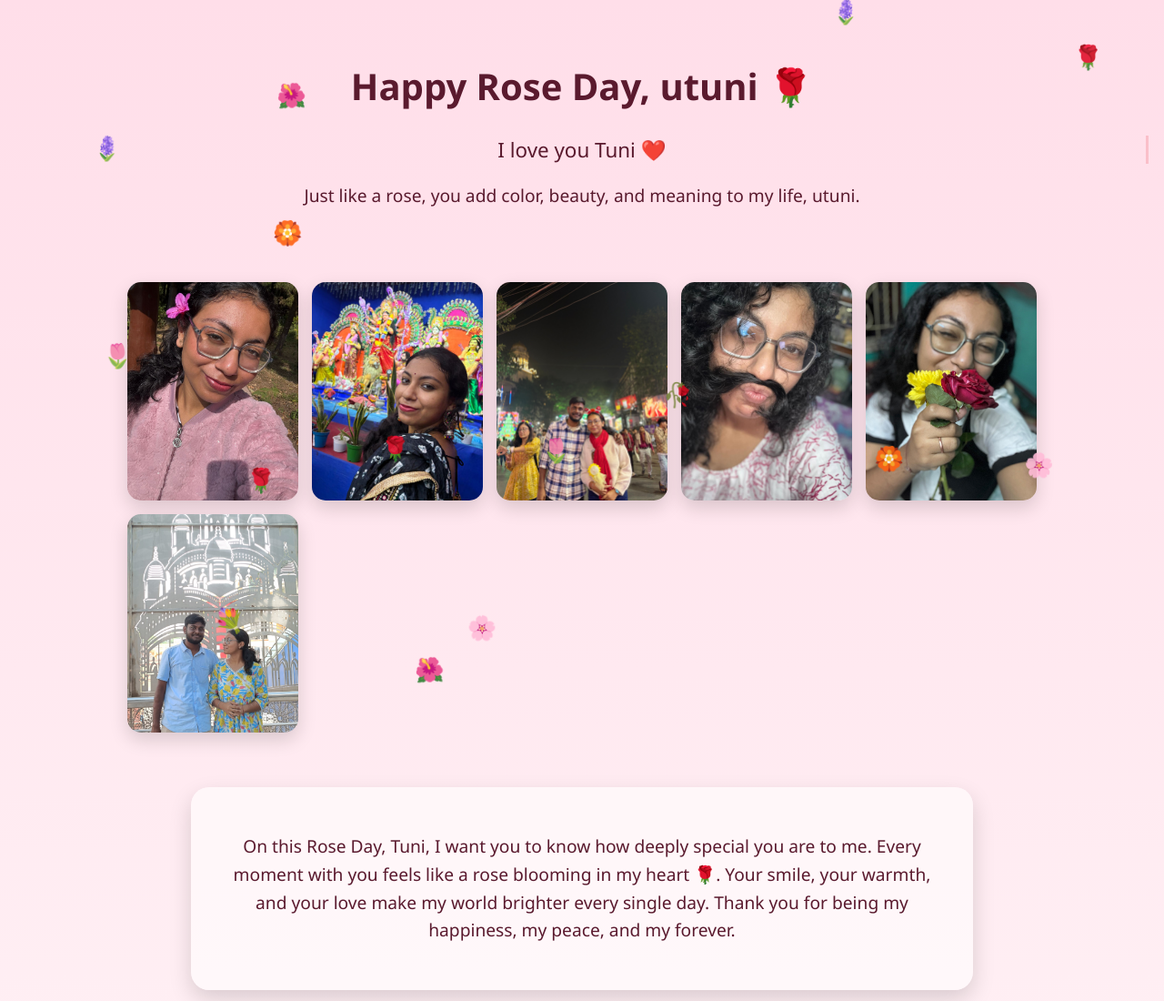
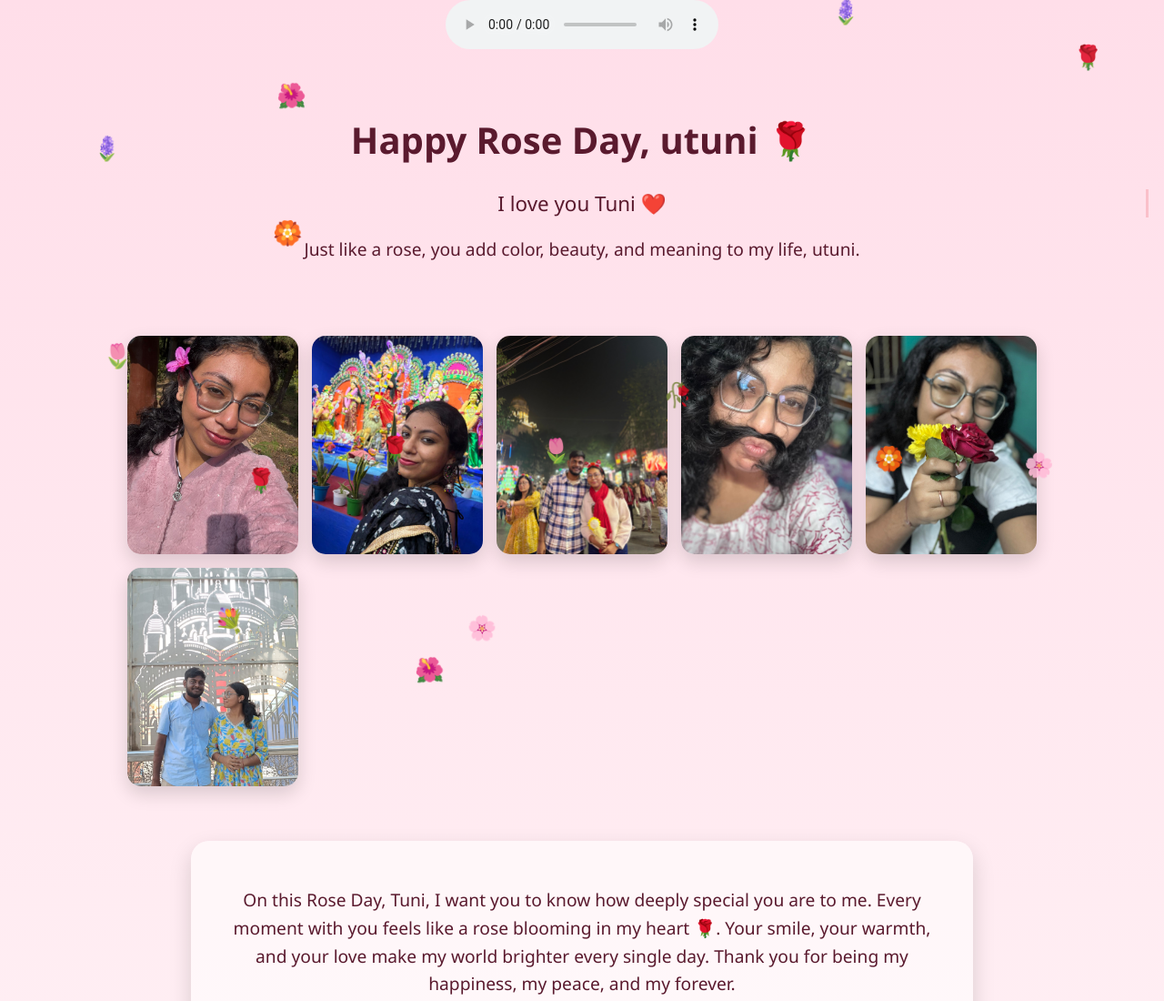
Before and after one commit to abhunia856-hue/Rose-day-1234, a plain HTML site: page index.html in a window 1280 px wide. Shown: the top 1100 px of the page at 91% size. Drawn offline with Linux system fonts and the light colour scheme.

Commit message:
Update index.html

```diff
--- a/index.html
+++ b/index.html
@@ -96,8 +96,9 @@
 
 <body>
 
-<audio autoplay loop>
+<audio controls>
   <source src="romantic.mp3" type="audio/mpeg">
+  Your browser does not support the audio element.
 </audio>
 
 <header>
@@ -146,4 +147,5 @@
 </script>
 
 </body>
+
 </html>
```
